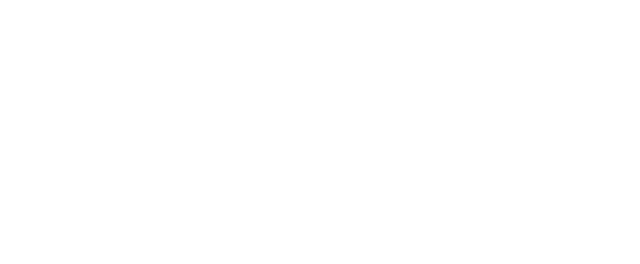
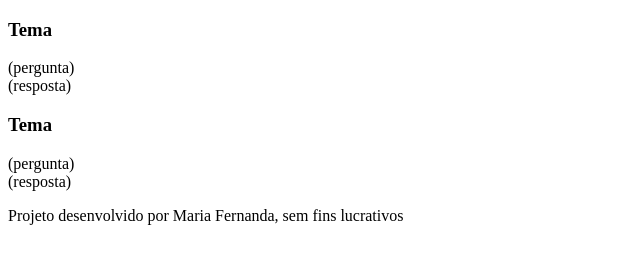
Before and after one commit to Nandaa-17/flashcard, a plain HTML site: page index.html in a window 1280 px wide. Shown: the whole page, without its empty margins (0-640 px from the left). Drawn offline with Linux system fonts and the light colour scheme; a web font is replaced by a local one.

Commit message:
Update index.html

```diff
--- a/index.html
+++ b/index.html
@@ -3,9 +3,40 @@
 <head>
     <meta charset="UTF-8">
     <meta name="viewport" content="width=device-width, initial-scale=1.0">
+    <link rel="preconnect" href="https://fonts.googleapis.com">
+<link rel="preconnect" href="https://fonts.gstatic.com" crossorigin>
+<link href="https://fonts.googleapis.com/css2?family=Bai+Jamjuree:ital,wght@0,200;0,300;0,400;0,500;0,600;0,700;1,200;1,300;1,400;1,500;1,600;1,700&display=swap" rel="stylesheet">
     <title>Flashcard</title>
 </head>
 <body>
-
+    <main>
+        <section id="container">
+          <article class="cartao">
+                <div class="cartao__conteudo">
+                    <h3>Tema</h3>
+                    <div class="cartao__conteudo__pergunta">
+                        (pergunta)
+                    </div>
+                    <div class="cartao__conteudo__resposta">
+                        (resposta)
+                    </div>
+                </div>
+            </article>
+              <article class="cartao">
+                <div class="cartao__conteudo">
+                    <h3>Tema</h3>
+                    <div class="cartao__conteudo__pergunta">
+                        (pergunta)
+                    </div>
+                    <div class="cartao__conteudo__resposta">
+                        (resposta)
+                    </div>
+                </div>
+            </article>
+        </section>
+    </main>
+    <footer>
+        <p>Projeto desenvolvido por Maria Fernanda, sem fins lucrativos</p>
+    </footer>
 </body>
 </html>
```
